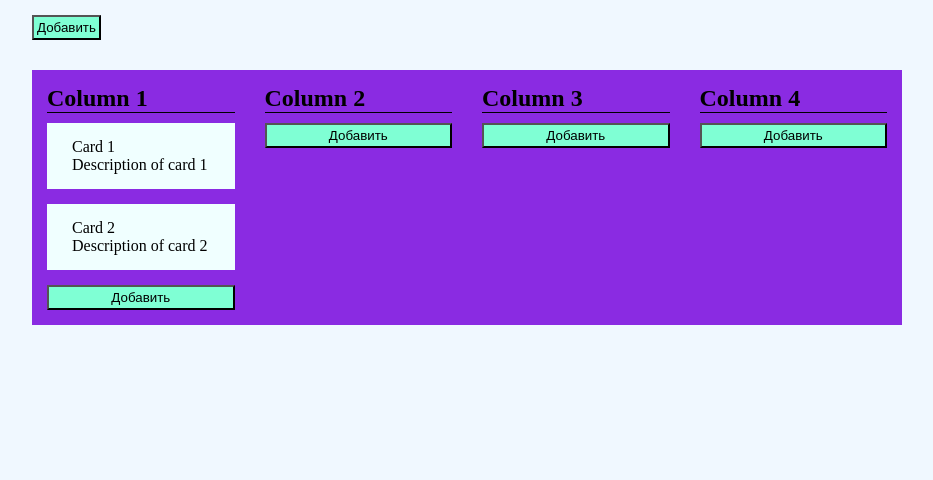
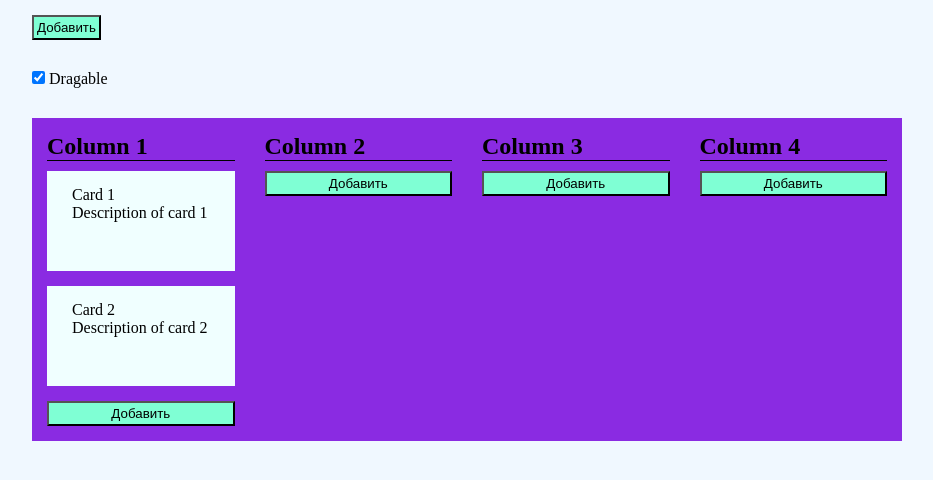
Before and after one commit to IlyasAkbergen/test-app, a Vue app: page /dashboard in a window 1280 px wide. Shown: the top 480 px of the page, without its empty margins (173-1106 px from the left). Built offline with nearby package versions, Linux system fonts and the light colour scheme.

Commit message:
dragable switch

```diff
--- a/src/App.vue
+++ b/src/App.vue
@@ -51,6 +51,7 @@ export default {
   }
 
   .flexbox .column .card {
+    height: 100px;
     padding: 15px 25px;
     background-color: azure;
     cursor: pointer;
--- a/src/components/Card.vue
+++ b/src/components/Card.vue
@@ -41,3 +41,7 @@
         }
     }
 </script>
+
+<style scoped>
+
+</style>
--- a/src/pages/Dashboard.vue
+++ b/src/pages/Dashboard.vue
@@ -3,6 +3,12 @@
         <div class="flexbox">
             <div class="card">
                 <AddButton @click="addBtnClicked">Добавить</AddButton>
+            </div>
+        </div>
+        <div class="flexbox">
+            <div class="card">
+                <input type="checkbox" id="dragable" v-model="dragable" @change="setDragable(!dragable)">
+                <label for="dragable"> Dragable</label>
             </div>
         </div>
         <main class="flexbox">
@@ -13,7 +19,8 @@
                 <h2 class="column-title">{{ col.name }}</h2>
                 <Card
                         v-for="card in cardsOfColumn(col.id)"
-                        :id="card.id" draggable="true"
+                        :id="card.id"
+                        :draggable="dragable"
                         :key="`card-${card.id}`">
                     <p>{{ card.name }}</p>
                     <span>{{ card.description }}</span>
@@ -38,6 +45,7 @@
         },
         computed: {
             ...mapState('columns', ['columns', 'cards']),
+            ...mapState(['dragable']),
         },
         methods: {
             cardsOfColumn (column_id) {
@@ -48,7 +56,8 @@
                 this.$router.push('/card-form');
             },
             ...mapActions('columns', ['initColumns', 'initCards', 'addCard']),
-            ...mapMutations('columns', ['setNewCardAsFocused'])
+            ...mapMutations('columns', ['setNewCardAsFocused']),
+            ...mapMutations(['setDragable'])
         }
     }
 </script>
--- a/src/store/mutations.js
+++ b/src/store/mutations.js
@@ -1,2 +1,5 @@
 export default {
+    setDragable (state, value) {
+        state.dragable = value;
+    }
 }
--- a/src/store/state.js
+++ b/src/store/state.js
@@ -1,3 +1,4 @@
 export default {
-    loading: false
+    loading: false,
+    dragable: true,
 }
```
